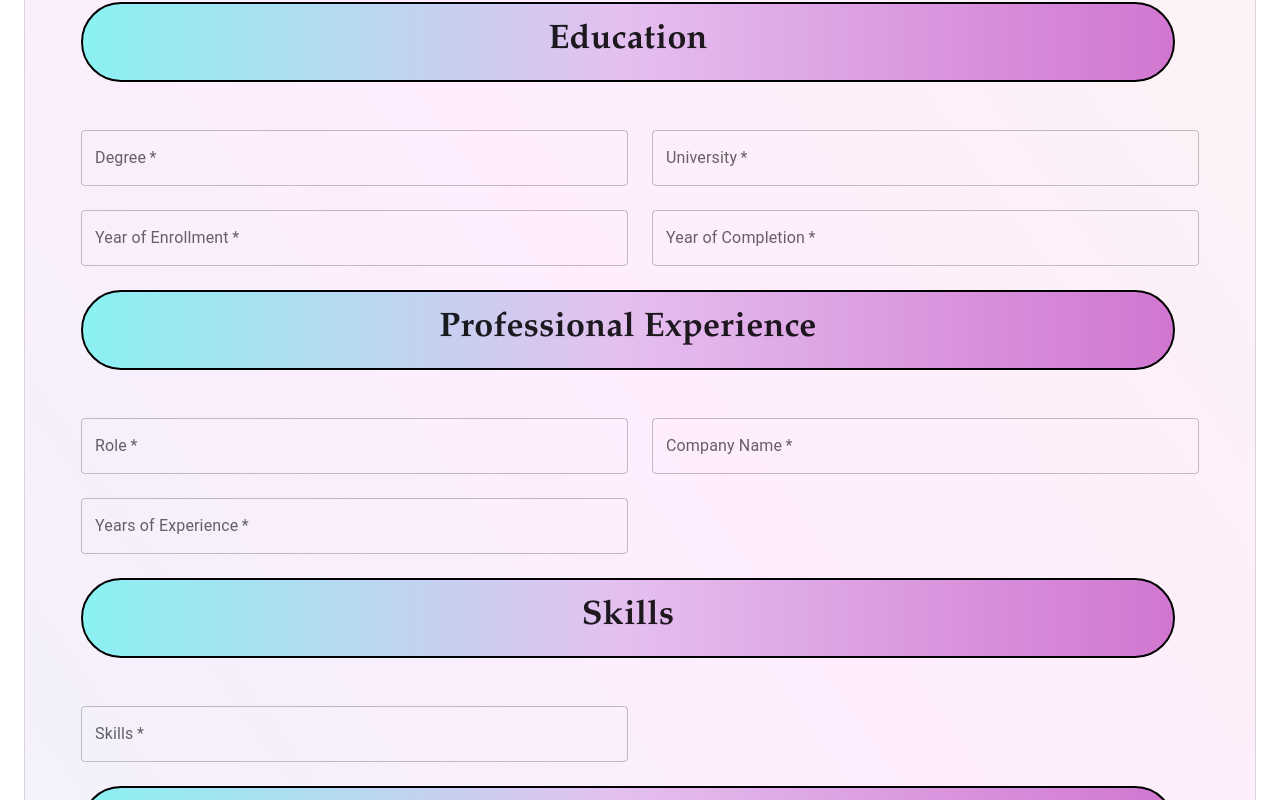
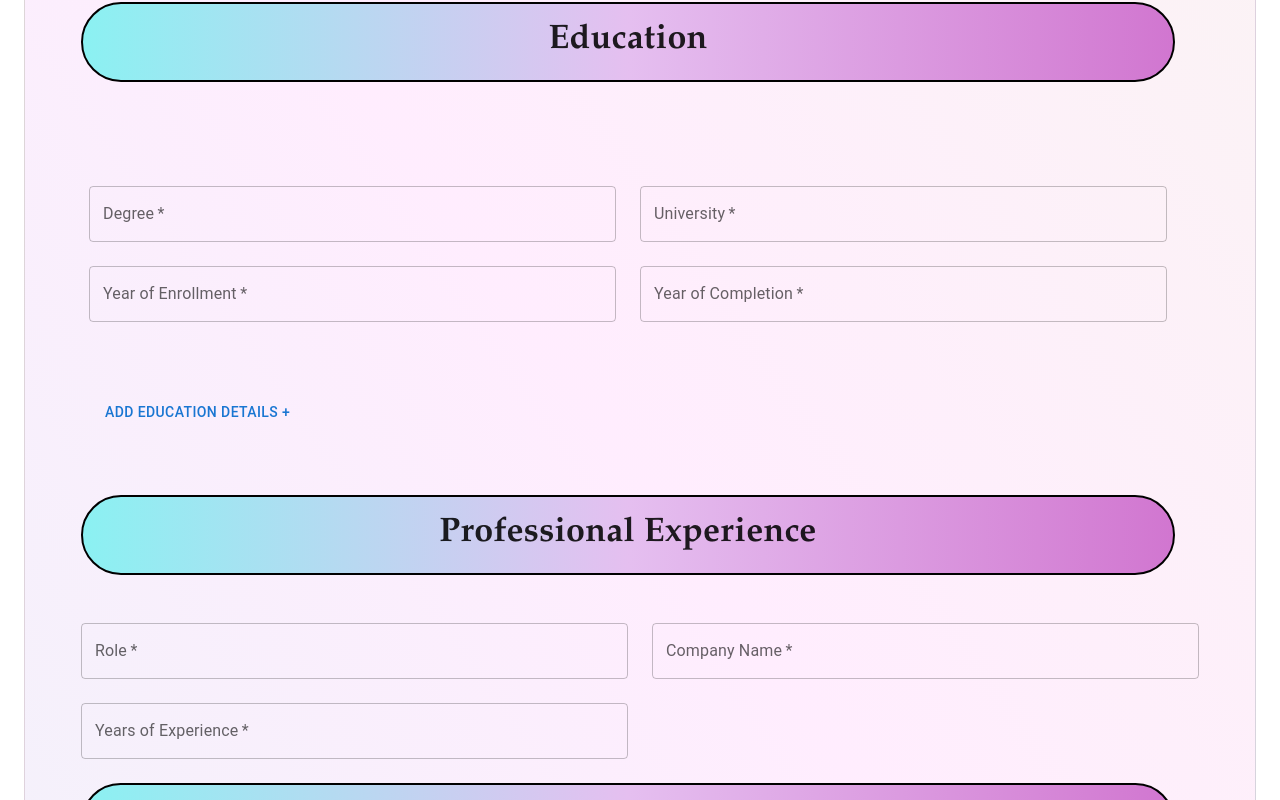
Before and after one commit to Muaz-Ashraf/Resume-Builder, a React (Vite) app: page / in a window 1280 px wide. Shown: the part 820-1620 px from the top of the page. Built offline with nearby package versions, Linux system fonts and the light colour scheme.

Commit message:
state refactor branch

```diff
--- a/src/Components/InputForm.jsx
+++ b/src/Components/InputForm.jsx
@@ -23,10 +23,15 @@ const InputForm = () => {
   const [phone, setPhone] = useState("");
   const [location, setLocation] = useState("");
   const [linkedIn, setLinkedIn] = useState("");
-  const [degree, setDegree] = useState("");
-  const [university, setUniversity] = useState("");
-  const [yearEnrolled, setYearEnrolled] = useState("");
-  const [yearCompleted, setYearCompleted] = useState("");
+
+  const [educationDetails, setEducationDetails] = useState([
+    {
+      degree: "",
+      university: "",
+      yearEnrolled: "",
+      yearCompleted: "",
+    },
+  ]);
 
   const [role, setRole] = useState("");
   const [company, setCompany] = useState("");
@@ -35,7 +40,6 @@ const InputForm = () => {
   const [interests, setInterests] = useState("");
   const [formData, setFormData] = useState();
   const navigate = useNavigate();
-  const labelStyle = { fontSize: "0.8em" };
 
   const submitHandler = (e) => {
     e.preventDefault();
@@ -48,17 +52,14 @@ const InputForm = () => {
       phone,
       location,
       linkedIn,
-      degree,
-      university,
-      yearEnrolled,
-      yearCompleted,
+      educationDetails,
       role,
       company,
       yearsCompany,
       skills,
       interests,
     };
-    setFormData(formData);
+
     const requiredFields = [
       "name",
       "title",
@@ -88,6 +89,7 @@ const InputForm = () => {
     //   alert("Please fill out all required fields.");
     // }
   };
+  console.log(formData);
 
   const imageHandler = (event) => {
     const selectedImage = event.target.files[0];
@@ -97,7 +99,23 @@ const InputForm = () => {
       setImage(reader.result);
     };
   };
-
+  const addEducationHandler = () => {
+    const educationForm = {
+      degree: "",
+      university: "",
+      yearEnrolled: "",
+      yearCompleted: "",
+    };
+    setEducationDetails([...educationDetails, educationForm]);
+  };
+  const handleEducationDetailChange = (index, field, value) => {
+    const updatedEducationDetails = [...educationDetails];
+    updatedEducationDetails[index] = {
+      ...updatedEducationDetails[index],
+      [field]: value,
+    };
+    setEducationDetails(updatedEducationDetails);
+  };
   return (
     <>
       <Box>
@@ -153,7 +171,7 @@ const InputForm = () => {
               ></TextField>
             </Grid>
             <Grid item xs={12} sm={6}>
-              <InputLabel htmlFor="image">Upload an Image</InputLabel>
+              <InputLabel htmlFor="image">Upload your Picture</InputLabel>
               <Input
                 name="Image"
                 accept="image/*"
@@ -229,54 +247,96 @@ const InputForm = () => {
               ></TextField>
             </Grid>
             <SectionDivider>Education</SectionDivider>
+
+            {educationDetails.map((values, index) => {
+              return (
+                <Grid container key={index} spacing={3} mt={3} p={4}>
                   <Grid item xs={12} sm={6}>
                     <TextField
                       name="degree"
                       variant="outlined"
-                value={degree}
+                      value={values.degree}
                       label="Degree"
                       type="text"
                       fullWidth
                       required
-                onChange={(e) => setDegree(e.target.value)}
+                      onChange={(e) =>
+                        handleEducationDetailChange(
+                          index,
+                          "degree",
+                          e.target.value
+                        )
+                      }
                     ></TextField>
                   </Grid>
                   <Grid item xs={12} sm={6}>
                     <TextField
                       name="university"
                       variant="outlined"
-                value={university}
+                      value={values.university}
                       label="University"
                       type="text"
                       fullWidth
                       required
-                onChange={(e) => setUniversity(e.target.value)}
+                      onChange={(e) =>
+                        handleEducationDetailChange(
+                          index,
+                          "university",
+                          e.target.value
+                        )
+                      }
                     ></TextField>
                   </Grid>
                   <Grid item xs={12} sm={6}>
                     <TextField
                       name="Year of Enrollment"
                       variant="outlined"
-                value={yearEnrolled}
+                      value={values.yearEnrolled}
                       label="Year of Enrollment"
-                type="text"
+                      type="number"
                       fullWidth
                       required
-                onChange={(e) => setYearEnrolled(e.target.value)}
+                      onChange={(e) =>
+                        handleEducationDetailChange(
+                          index,
+                          "yearEnrolled",
+                          e.target.value
+                        )
+                      }
                     ></TextField>
                   </Grid>
                   <Grid item xs={12} sm={6}>
                     <TextField
                       name="Year of Completion"
                       variant="outlined"
-                value={yearCompleted}
+                      value={values.yearCompleted}
                       label="Year of Completion"
-                type="text"
+                      type="number"
                       fullWidth
                       required
-                onChange={(e) => setYearCompleted(e.target.value)}
+                      onChange={(e) =>
+                        handleEducationDetailChange(
+                          index,
+                          "yearCompleted",
+                          e.target.value
+                        )
+                      }
                     ></TextField>
                   </Grid>
+                </Grid>
+              );
+            })}
+            <Box
+              display="flex"
+              justifyContent="center"
+              alignItems="center"
+              m={5}
+            >
+              <Button onClick={addEducationHandler}>
+                Add Education Details +
+              </Button>
+            </Box>
+
             <SectionDivider>Professional Experience</SectionDivider>
             <Grid item xs={12} sm={6}>
               <TextField
@@ -350,7 +410,8 @@ const InputForm = () => {
             sx={{
               padding: 3,
 
-              margin: 3,
+              mt: 3,
+              mb: 3,
               borderRadius: "3em",
             }}
             onClick={submitHandler}
--- a/src/Components/Resume.jsx
+++ b/src/Components/Resume.jsx
@@ -103,7 +103,8 @@ const Resume = () => {
                 EDUCATION
               </Typography>
               <Typography variant="h6" fontWeight="bold">
-                {formData.degree}
+                {formData.educationDetails.degree}
+                {console.log(formData.educationDetails.degree)}
               </Typography>
               <Typography variant="h6">{formData.university}</Typography>
               <Typography variant="body1">
```
Lines whose indentation alone changed are shown as unchanged.
